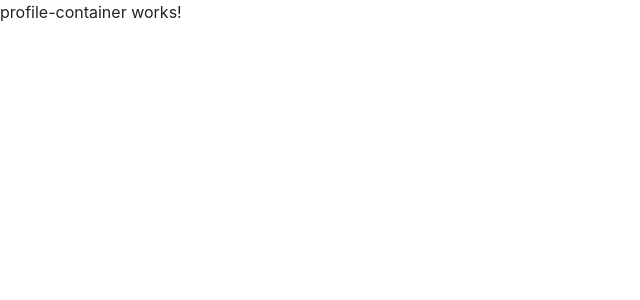
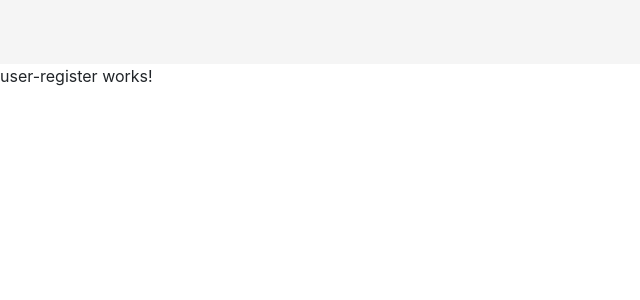
Before and after one commit to phtrind/s4n, an Angular app in the folder git-profile/: page / in a window 1280 px wide. Shown: the top 300 px of the page, without its empty margins (0-640 px from the left). Built offline with nearby package versions, Linux system fonts and the light colour scheme.

Commit message:
Developing user-register component.

```diff
--- a/git-profile/src/app/components/user-register/user-register.component.ts
+++ b/git-profile/src/app/components/user-register/user-register.component.ts
@@ -1,4 +1,5 @@
-import { Component, OnInit } from '@angular/core';
+import { Component, OnInit, Output, EventEmitter } from '@angular/core';
+import { User } from 'src/app/interfaces/user';
 
 @Component({
   selector: 'app-user-register',
@@ -6,10 +7,29 @@ import { Component, OnInit } from '@angular/core';
   styleUrls: ['./user-register.component.sass']
 })
 export class UserRegisterComponent implements OnInit {
+  @Output() saveClick = new EventEmitter<User>();
 
   constructor() { }
 
   ngOnInit() {
   }
 
+  onSaveClick(event: Event): void {
+    const user: User = this.getUserInfo();
+    event.stopPropagation();
+    this.saveClick.emit(user);
+  }
+
+  // Develop the binding
+  getUserInfo(): User {
+    return {
+      name: 'Pedro',
+      surname: 'Trindade',
+      document: 'document',
+      birthDate: new Date(),
+      email: 'phtrind@hotmail.com',
+      user: 'phtrind'
+    };
+  }
+
 }
--- a/git-profile/src/app/containers/profile-container/profile-container.component.html
+++ b/git-profile/src/app/containers/profile-container/profile-container.component.html
@@ -1,3 +1,9 @@
-<p>
-  profile-container works!
-</p>
+<app-header></app-header>
+
+<div class="row">
+  <div class="col-md-7">
+    <app-user-register></app-user-register>
+  </div>
+  <!-- <div class="col-md-4">
+  </div> -->
+</div>
--- a/git-profile/src/app/interfaces/user.ts
+++ b/git-profile/src/app/interfaces/user.ts
@@ -1,2 +1,8 @@
 export interface User {
+    name: string;
+    surname: string;
+    document: string;
+    birthDate: Date;
+    email: string;
+    user: string;
 }
```
